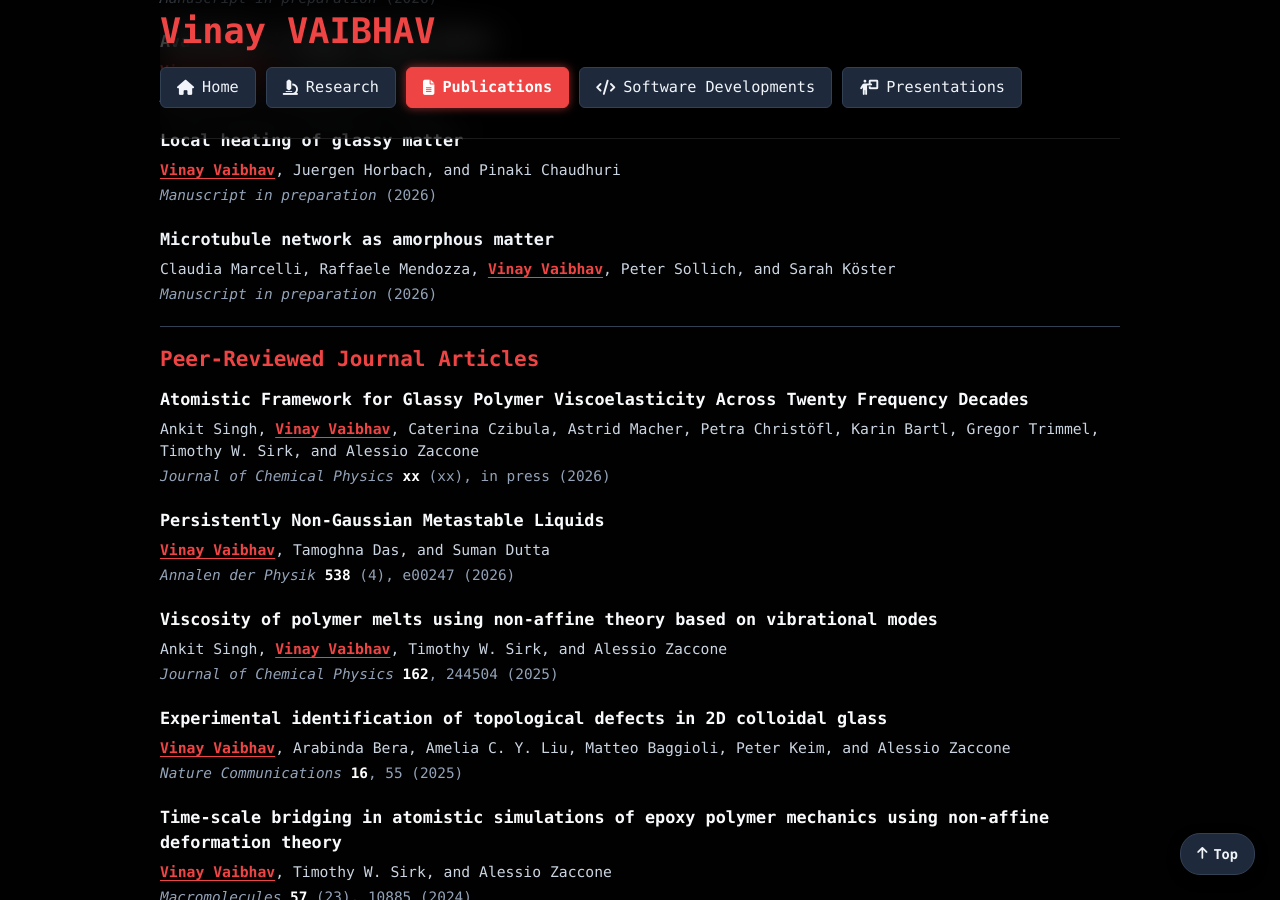
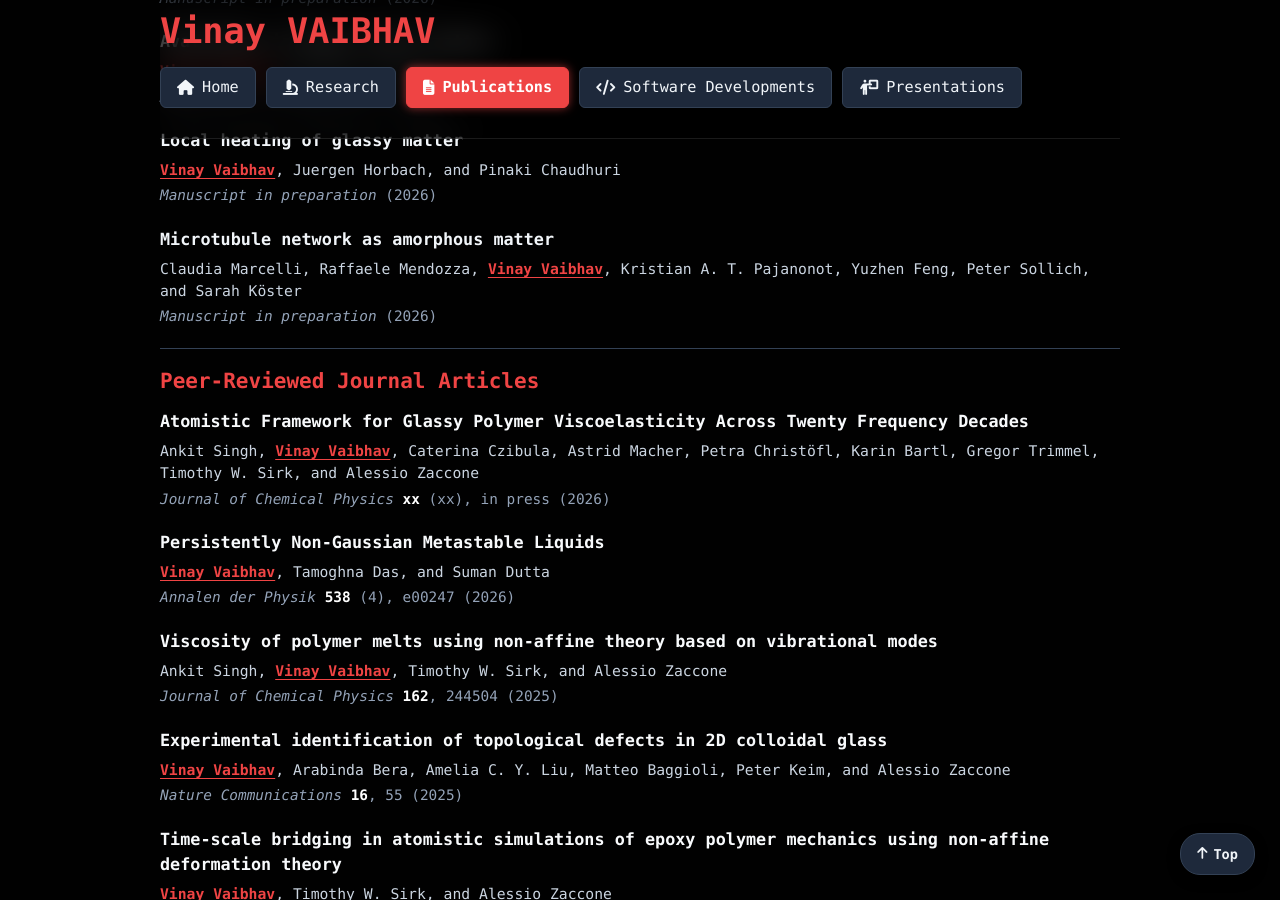
Before and after one commit to vinayphys/vinayphys.github.io, a Jekyll site: the page built from Publications.md, in a window 1280 px wide and 900 px high, scrolled down 1009 px. Built offline with Jekyll 4.4.1, drawn with Linux system fonts in a browser that asks for light colours; a style sheet for code colours, icons or effects is not loaded.

Commit message:
Update Publications.md

```diff
--- a/Publications.md
+++ b/Publications.md
@@ -58,7 +58,7 @@
 
 <div style="margin-bottom: 20px;">
   <div class="pub-title">Microtubule network as amorphous matter</div>
-  <div class="pub-authors">Claudia Marcelli, Raffaele Mendozza, <strong>Vinay Vaibhav</strong>, Peter Sollich, and Sarah Köster</div>
+  <div class="pub-authors">Claudia Marcelli, Raffaele Mendozza, <strong>Vinay Vaibhav</strong>, Kristian A. T. Pajanonot, Yuzhen Feng, Peter Sollich, and Sarah Köster</div>
   <div class="pub-journal"><em>Manuscript in preparation</em> (2026)</div>
 </div>
 
```
